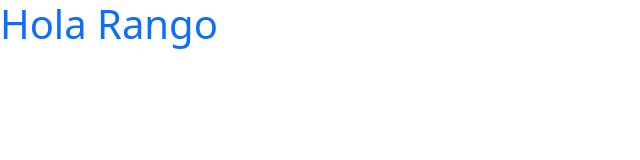
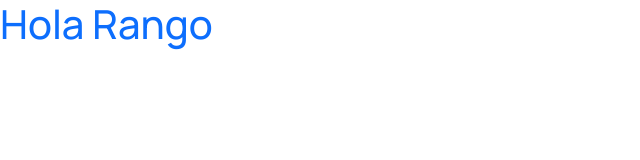
Before and after one commit to BrandonDevU95/Bootstrap5, a website: page 09-Rango/index.html in a window 1280 px wide. Shown: the full height of the page, 0-640 px from the left. Drawn offline with Linux system fonts and the light colour scheme.

Commit message:
113 - Cambiando la tipografia

```diff
--- a/09-Rango/sass/custom.scss
+++ b/09-Rango/sass/custom.scss
@@ -1,6 +1,10 @@
 // Custom.scss
 // Option A: Include all of Bootstrap
 
+@import url('https://fonts.googleapis.com/css2?family=Manrope:wght@300;500;700&display=swap');
+// font-family: 'Manrope', sans-serif;
+
+$font-family-base: 'Manrope', sans-serif;
 // Include any default variable overrides here (though functions won't be available)
 
 @import '../node_modules/bootstrap/scss/bootstrap';
```
Also changed, not shown: 09-Rango/sass/custom.css, 1 other file.
